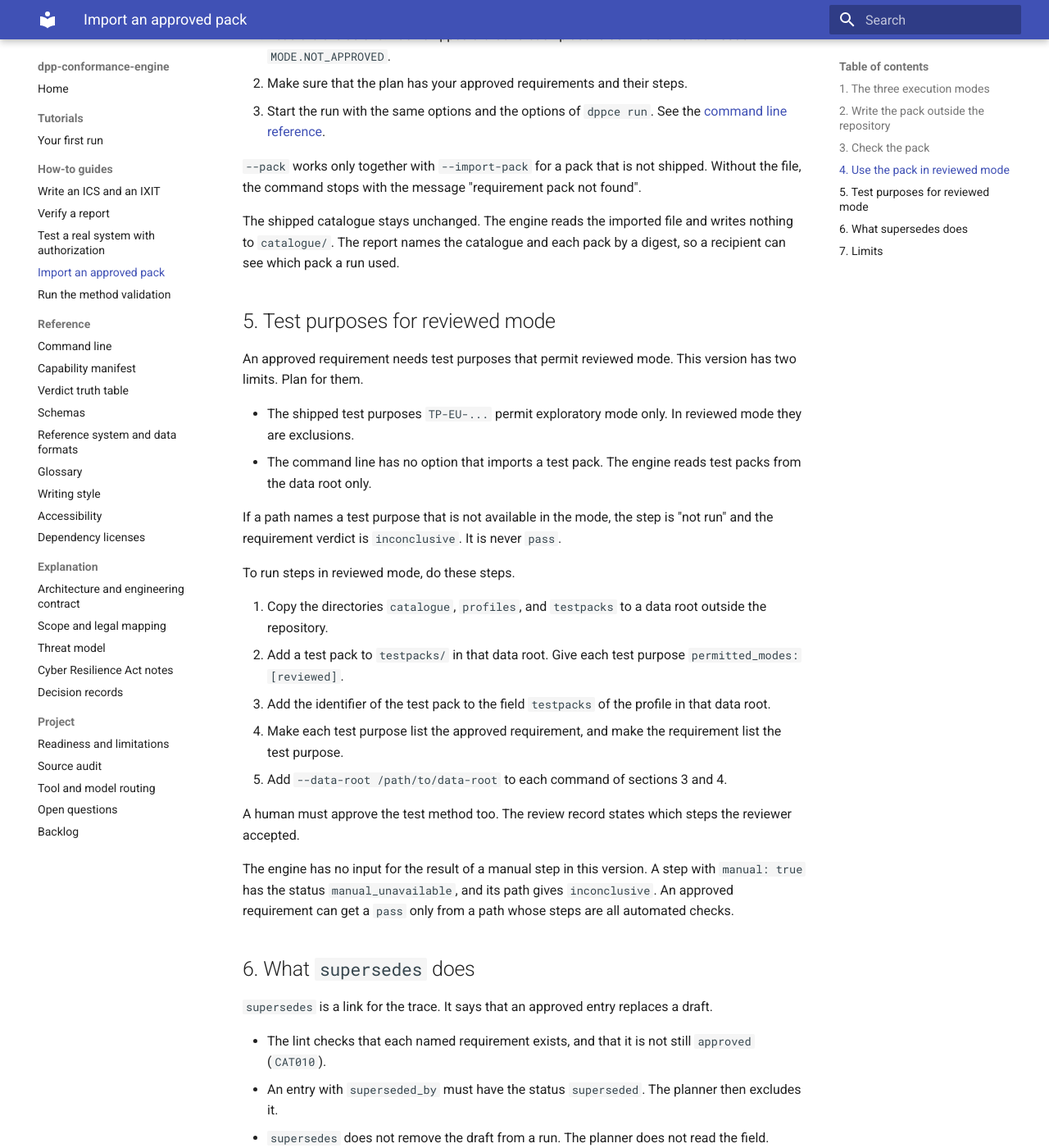
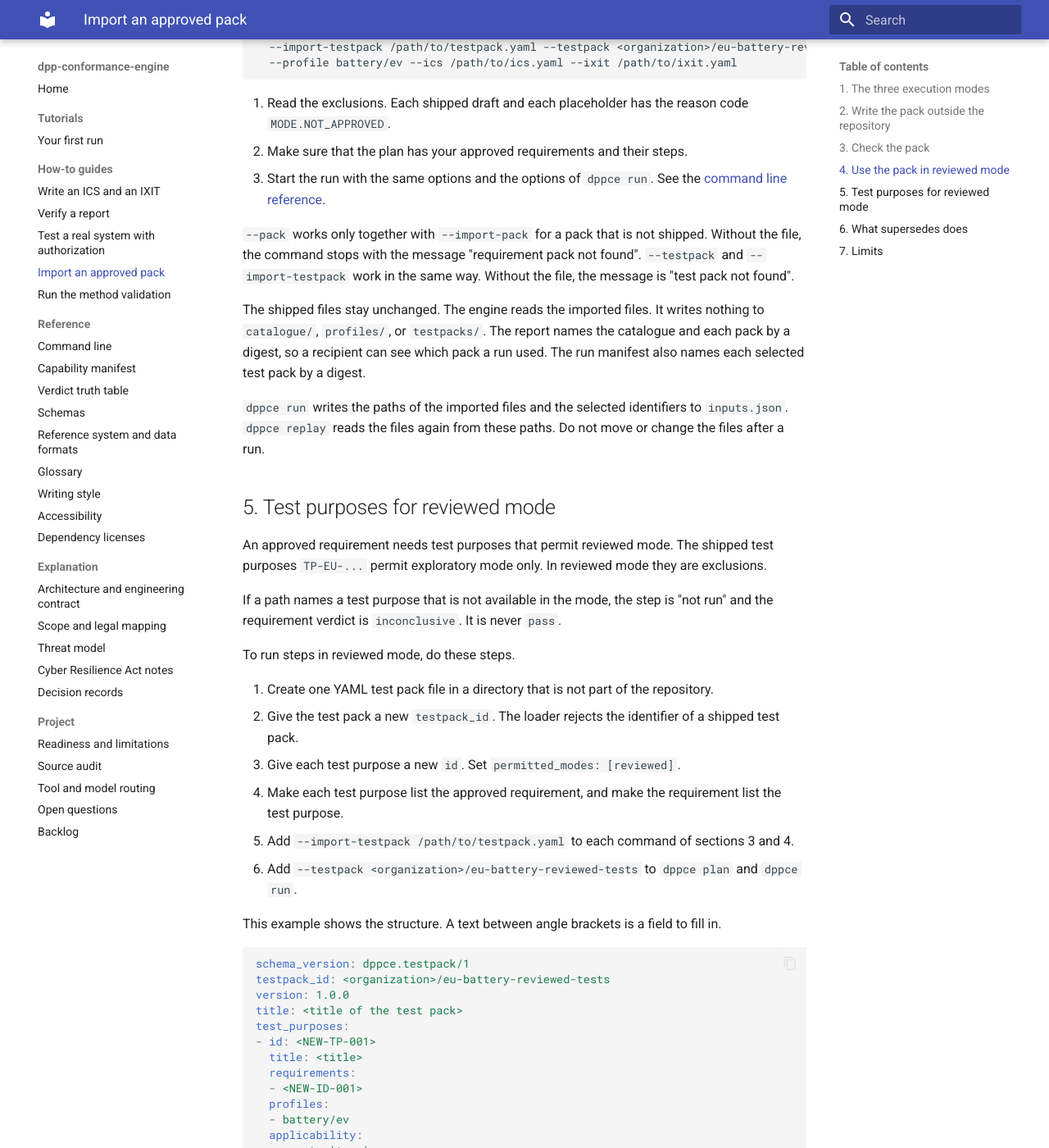
Before and after one commit to hadijannat/dpp-conformance-engine, an MkDocs documentation site: the page built from docs/how-to/import-an-approved-pack.md, in a window 1280 px wide and 1400 px high, scrolled down 3738 px. Shown: the whole window at 82% size. Built offline with MkDocs 1.6.1 and Material for MkDocs 9.7.7, drawn with Linux system fonts in a browser that asks for light colours; the version menu is left out; some of the changed text lies outside the part shown.

Commit message:
feat(cli): import a test pack file for a reviewed run
A reviewed run needed a copied and edited data root, because test
packs loaded only from the data root (gap D1-05 of
docs/research/gap-assessment-2026-10-15.md). The new option
--import-testpack loads a test pack file next to the shipped ones, and
--testpack selects it. A purpose id that a shipped test pack already
defines is refused. inputs.json stores the paths and selectors, so a
replay rebuilds the same plan. Nothing is written under the data root.

The how-to guide and the generated command-line reference describe the
options. Tests use an approved fixture built with TEST_ONLY_APPROVAL in
a temporary directory.

Co-Authored-By: Claude Opus 5.5 <noreply@anthropic.com>

````diff
--- a/docs/how-to/import-an-approved-pack.md
+++ b/docs/how-to/import-an-approved-pack.md
@@ -87,10 +87,11 @@ The lint rejects an interpretation with `author_kind: agent` and `status: approv
 
 ## 3. Check the pack
 
-1. Run the lint with the pack.
+1. Run the lint with the pack and the test pack of section 5.
 
    ```bash
-   uv run dppce catalogue lint --import-pack /path/to/pack.yaml
+   uv run dppce catalogue lint \
+     --import-pack /path/to/pack.yaml --import-testpack /path/to/testpack.yaml
    ```
 
 2. Make sure that the last line starts with `0 errors`. The exit status is `0`.
@@ -112,16 +113,19 @@ The lint rejects an interpretation with `author_kind: agent` and `status: approv
 You can see the trace from the provision to the check with this command.
 
 ```bash
-uv run dppce catalogue trace --import-pack /path/to/pack.yaml
+uv run dppce catalogue trace \
+  --import-pack /path/to/pack.yaml --import-testpack /path/to/testpack.yaml
 ```
 
 ## 4. Use the pack in reviewed mode
 
-1. Show the plan. `--import-pack` loads the file. `--pack` selects it for the profile.
+1. Show the plan. `--import-pack` loads the pack file. `--pack` selects it for the profile.
+   `--import-testpack` and `--testpack` do the same for the test pack.
 
    ```bash
    uv run dppce plan --mode reviewed \
      --import-pack /path/to/pack.yaml --pack <organization>/eu-battery-reviewed \
+     --import-testpack /path/to/testpack.yaml --testpack <organization>/eu-battery-reviewed-tests \
      --profile battery/ev --ics /path/to/ics.yaml --ixit /path/to/ixit.yaml
    ```
 
@@ -131,28 +135,58 @@ uv run dppce catalogue trace --import-pack /path/to/pack.yaml
 
 `--pack` works only together with `--import-pack` for a pack that is not shipped.
 Without the file, the command stops with the message "requirement pack not found".
+`--testpack` and `--import-testpack` work in the same way. Without the file, the message is "test pack not found".
 
-The shipped catalogue stays unchanged. The engine reads the imported file and writes nothing to `catalogue/`.
+The shipped files stay unchanged. The engine reads the imported files. It writes nothing to `catalogue/`, `profiles/`, or `testpacks/`.
 The report names the catalogue and each pack by a digest, so a recipient can see which pack a run used.
+The run manifest also names each selected test pack by a digest.
+
+`dppce run` writes the paths of the imported files and the selected identifiers to `inputs.json`.
+`dppce replay` reads the files again from these paths. Do not move or change the files after a run.
 
 ## 5. Test purposes for reviewed mode
 
 An approved requirement needs test purposes that permit reviewed mode.
-This version has two limits. Plan for them.
-
-- The shipped test purposes `TP-EU-...` permit exploratory mode only. In reviewed mode they are exclusions.
-- The command line has no option that imports a test pack. The engine reads test packs from the data root only.
+The shipped test purposes `TP-EU-...` permit exploratory mode only. In reviewed mode they are exclusions.
 
 If a path names a test purpose that is not available in the mode, the step is "not run" and the requirement verdict is `inconclusive`.
 It is never `pass`.
 
 To run steps in reviewed mode, do these steps.
 
-1. Copy the directories `catalogue`, `profiles`, and `testpacks` to a data root outside the repository.
-2. Add a test pack to `testpacks/` in that data root. Give each test purpose `permitted_modes: [reviewed]`.
-3. Add the identifier of the test pack to the field `testpacks` of the profile in that data root.
+1. Create one YAML test pack file in a directory that is not part of the repository.
+2. Give the test pack a new `testpack_id`. The loader rejects the identifier of a shipped test pack.
+3. Give each test purpose a new `id`. Set `permitted_modes: [reviewed]`.
 4. Make each test purpose list the approved requirement, and make the requirement list the test purpose.
-5. Add `--data-root /path/to/data-root` to each command of sections 3 and 4.
+5. Add `--import-testpack /path/to/testpack.yaml` to each command of sections 3 and 4.
+6. Add `--testpack <organization>/eu-battery-reviewed-tests` to `dppce plan` and `dppce run`.
+
+This example shows the structure. A text between angle brackets is a field to fill in.
+
+```yaml
+schema_version: dppce.testpack/1
+testpack_id: <organization>/eu-battery-reviewed-tests
+version: 1.0.0
+title: <title of the test pack>
+test_purposes:
+- id: <NEW-TP-001>
+  title: <title>
+  requirements:
+  - <NEW-ID-001>
+  profiles:
+  - battery/ev
+  applicability:
+    const: 'true'
+  stimulus:
+    check: <check name from the registry>
+  permitted_modes:
+  - reviewed
+```
+
+A test purpose identifier names one test purpose.
+If a shipped test pack already uses the identifier, the lint reports `CAT016`.
+`dppce plan` and `dppce run` stop with exit status `2` if they select the two test packs.
+Each shipped profile selects each shipped test pack.
 
 A human must approve the test method too. The review record states which steps the reviewer accepted.
 
@@ -176,6 +210,8 @@ That is a change to the shipped pack. Make it with a reviewed change to the repo
 ## 7. Limits
 
 - The steps of sections 2 to 5 follow the loader, the lint, and the planner as they are in this version.
-- The project checked `--import-pack`, `--pack`, and the data root procedure of section 5 with a draft entry.
-  It did not run them with an approved entry, because no approval record exists.
+- The project checked `--import-pack` and `--pack` with a draft entry.
+- The test suite checks `--import-pack`, `--pack`, `--import-testpack`, and `--testpack` in reviewed mode.
+  It uses a TEST-ONLY fixture with a synthetic approval record. No review took place.
+- The project did not run these options with a real approved entry, because no review record exists.
 - A pack that you import is your responsibility. The engine checks its form. It does not check that an interpretation is correct.
````
Also changed, not shown: docs/reference/cli.md (+20 -6 lines), 4 other files.
